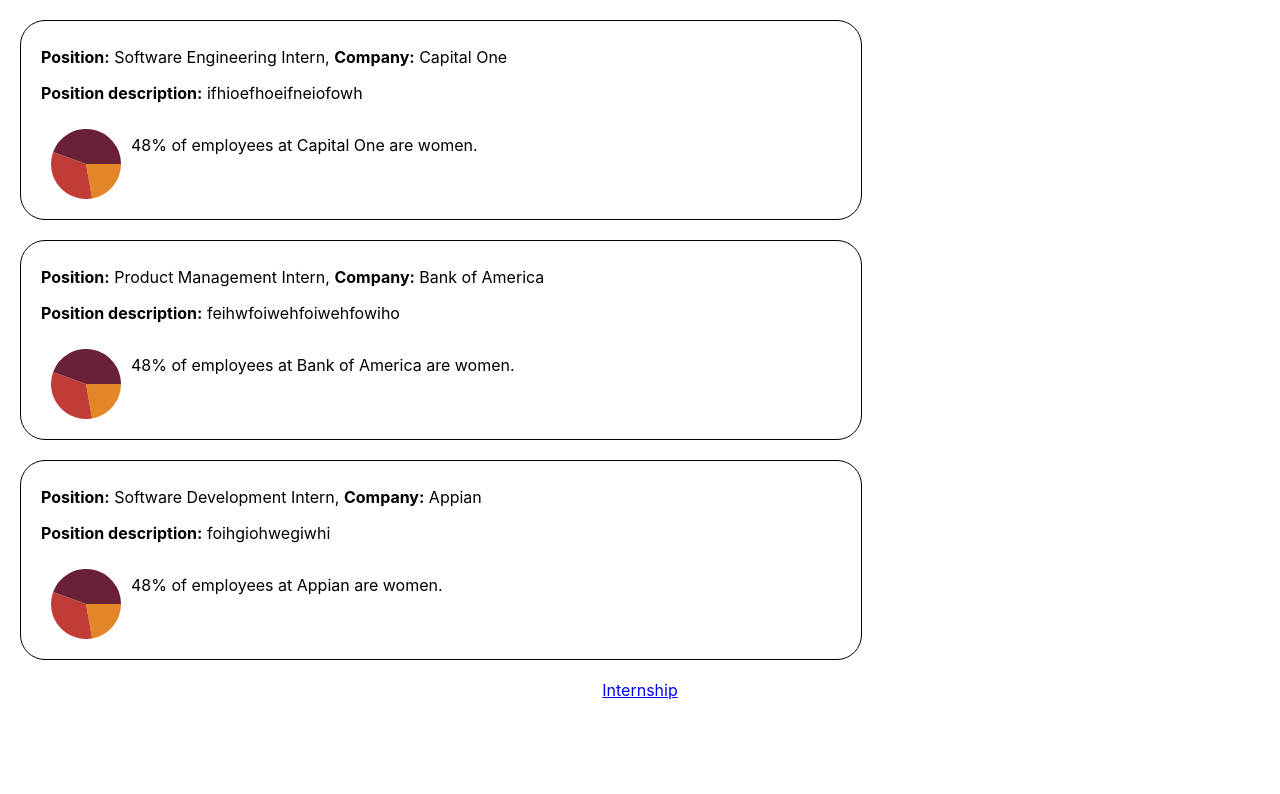
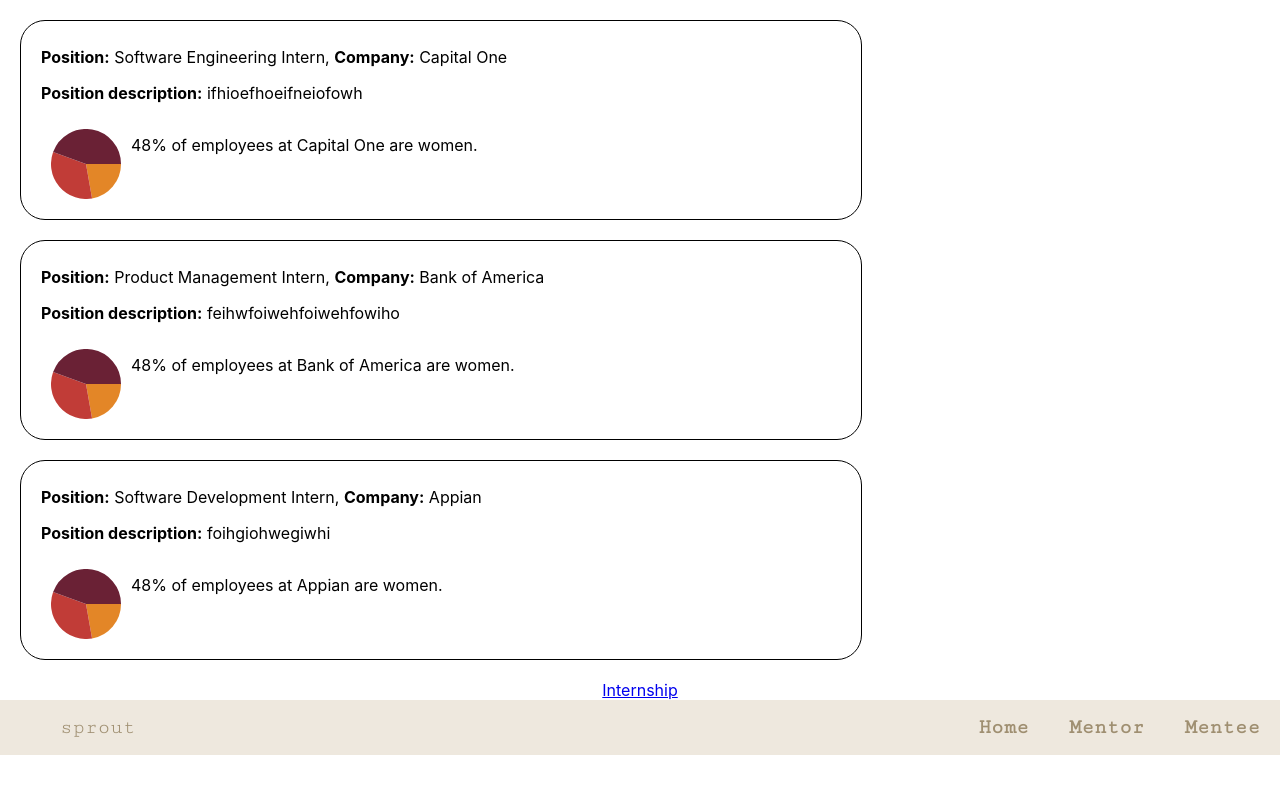
Before and after one commit to anjalisamavedam/sprout-technica-2022, a React (Create React App) app in the folder my-app/: page /internship in a window 1280 px wide. Shown: the top 794 px of the page. Built offline with nearby package versions, Linux system fonts and the light colour scheme.

Commit message:
modified nav bar

```diff
--- a/my-app/src/App.js
+++ b/my-app/src/App.js
@@ -1,5 +1,6 @@
 import {BrowserRouter as Router, Routes, Route} from 'react-router-dom'
 import './App.css';
+import Navbar from './components/navbar/Navbar';
 
 import Internship from './components/internship/Internship';
 
@@ -13,6 +14,7 @@
       </Router>
        <a href="/internship">Internship</a>
 
+      <Navbar/>
 
     </div>
   );
--- /dev/null
+++ b/my-app/src/components/navbar/Navbar.css
@@ -0,0 +1,39 @@
+@import url('https://fonts.googleapis.com/css2?family=Berkshire+Swash&family=Cutive+Mono&family=Marcellus&family=Satisfy&display=swap');
+
+nav{
+    display:flex;
+    align-items: center;
+    justify-content:space-between;
+    background:#eee8de;
+}
+
+#navbar{
+    display:flex;
+    align-items:center;
+    justify-content:center;
+}
+
+li{
+    font-family: 'Cutive Mono', monospace;
+    font-size: 1.3rem;
+    color:#9f8f71;
+    font-size: 1.3rem;
+
+}
+#navbar li {
+    list-style: none;
+    padding:0 20px;
+    position:relative;
+}
+
+#navbar li a{
+    text-decoration:none;
+    font-size: 1.3rem;
+    font-weight:600;
+    color:#9f8f71;
+    font-family: 'Cutive Mono', monospace;
+}
+
+#navbar li a:hover{
+    color: #685d4a;
+}
--- a/my-app/src/components/navbar/Navbar.jsx
+++ b/my-app/src/components/navbar/Navbar.jsx
@@ -0,0 +1,27 @@
+import "./Navbar.css";
+
+function Navbar(){
+    return(
+       <div>
+           <nav>
+                <ul id="navbar">
+                    <li>sprout</li>
+                </ul>
+
+           <div>
+               <ul id="navbar">
+                    <li><a href="index.html">Home</a></li>
+                    <li><a href="index.html">Mentor</a></li>
+                    <li><a href="index.html">Mentee</a></li>
+
+               </ul>
+
+           </div>
+        </nav>
+
+       </div>
+
+    );
+}
+
+export default Navbar;
```
